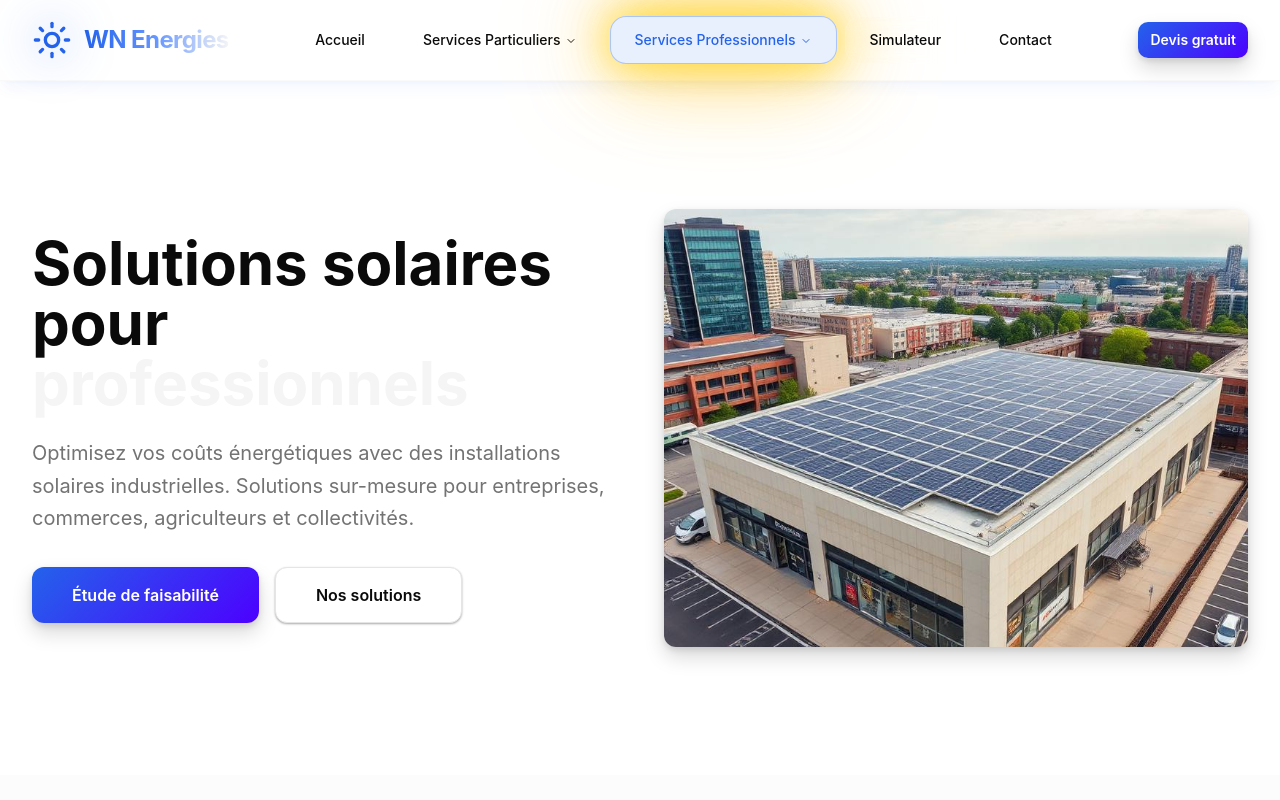
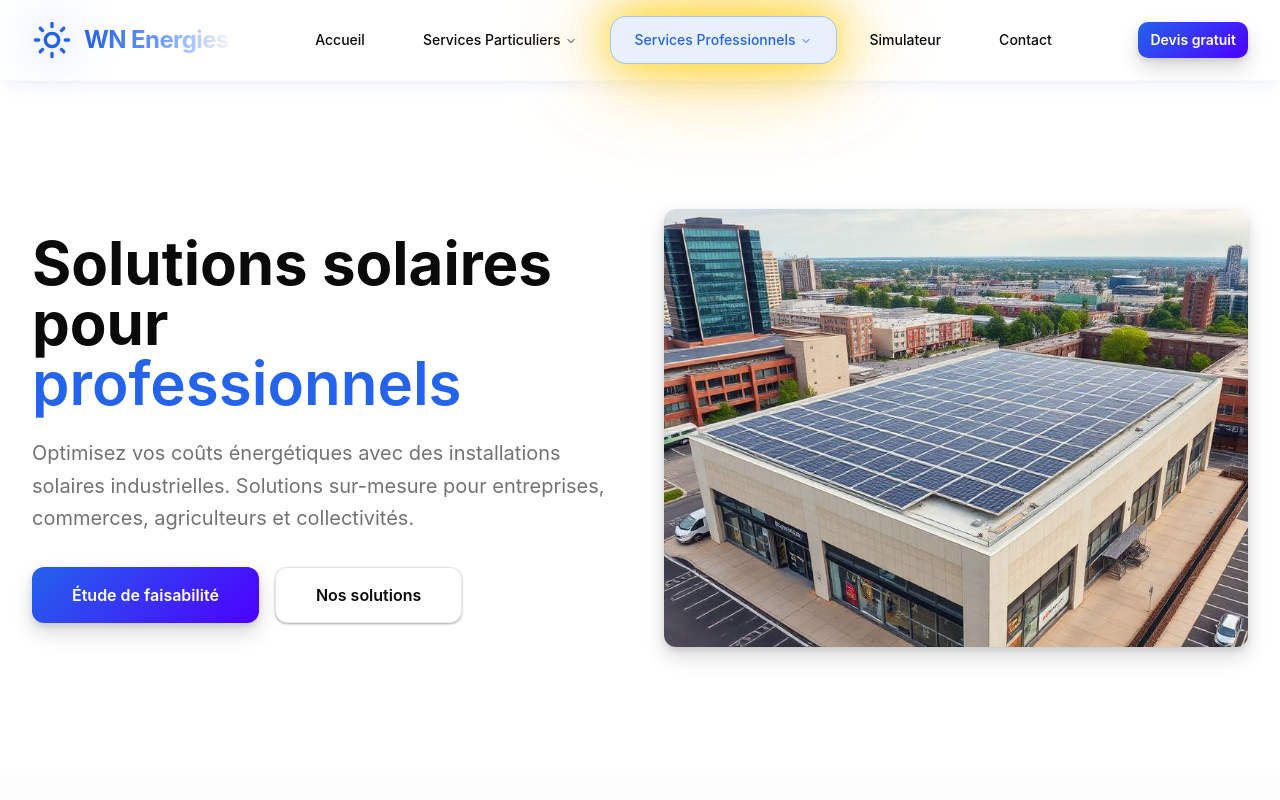
Before and after one commit to Aerodrone42/sun-powered-rhone, a React (Vite) app: page /professionnels in a window 1280 px wide. Shown: the top 800 px of the page. Built offline with nearby package versions, Linux system fonts and the light colour scheme.

Commit message:
Améliorer lisibilité du texte
Amélioration de la lisibilité du texte "professionnels" en ajustant la couleur et la taille de la police.

```diff
--- a/src/pages/Professionnels.tsx
+++ b/src/pages/Professionnels.tsx
@@ -95,7 +95,7 @@ const Professionnels = () => {
             <div>
               <h1 className="text-4xl md:text-5xl lg:text-6xl font-bold mb-6 leading-tight">
                 Solutions solaires pour
-                <span className="block text-secondary">professionnels</span>
+                <span className="block text-primary font-semibold">professionnels</span>
               </h1>
               <p className="text-xl text-muted-foreground mb-8 leading-relaxed">
                 Optimisez vos coûts énergétiques avec des installations solaires industrielles.
```
